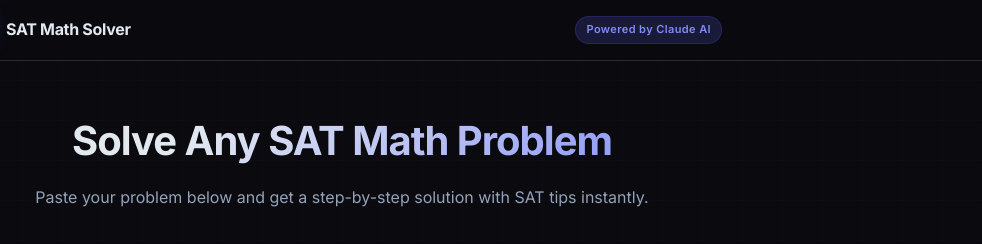
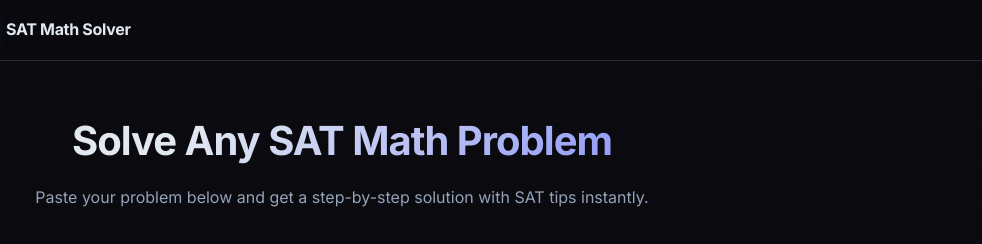
Before and after one commit to behruzsabirov707-cell/sat-math-solver, a website: page public/index.html in a window 1280 px wide. Shown: the top 244 px of the page, 298-1280 px from the left. Drawn offline with Linux system fonts and the light colour scheme.

Commit message:
remove powered by claude badge

```diff
--- a/public/index.html
+++ b/public/index.html
@@ -17,7 +17,6 @@
         <span class="logo-icon">&#x221A;</span>
         <span class="logo-text">SAT Math Solver</span>
       </div>
-      <div class="badge">Powered by Claude AI</div>
     </div>
   </header>
 
```
